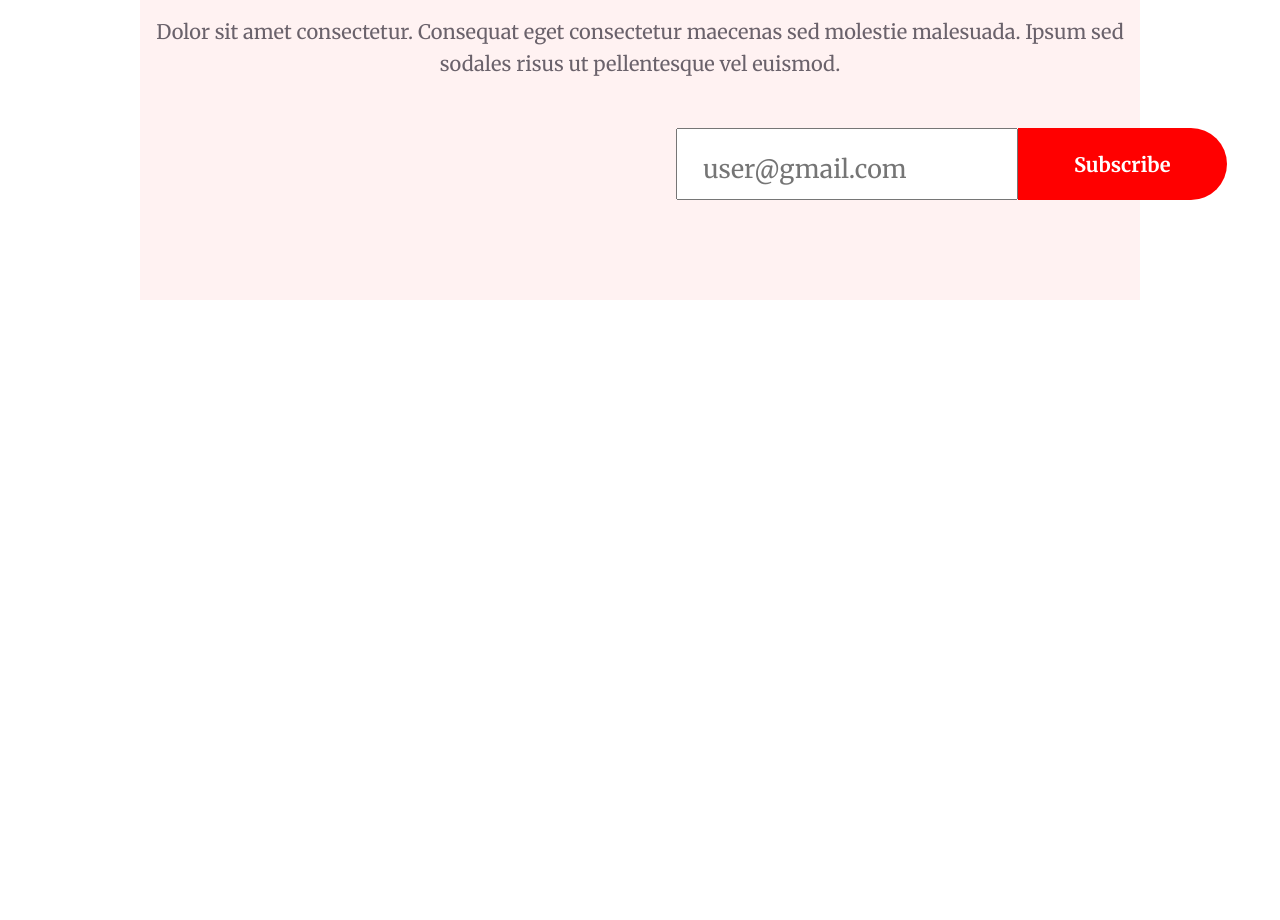
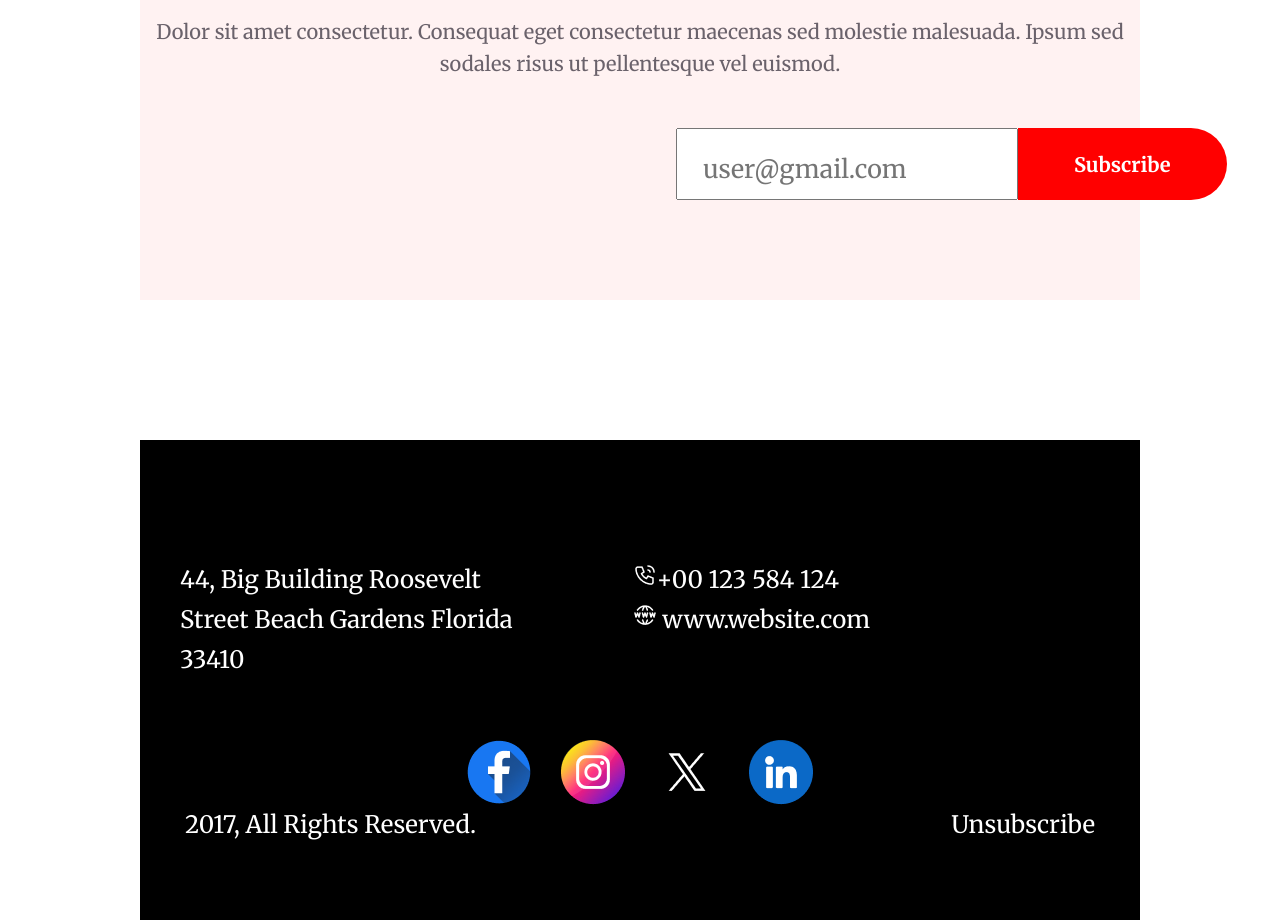
Before and after one commit to usainu969/first-assignment, a plain HTML site: page index.html in a window 1280 px wide. Shown: the part 6122-7042 px from the top of the page. Before the commit the page ends 6422 px from the top, so only its background shows below. Drawn offline with Linux system fonts and the light colour scheme.

Commit message:
footer section style added

```diff
--- a/index.html
+++ b/index.html
@@ -132,13 +132,40 @@
                 <p>Dolor sit amet consectetur. Consequat eget consectetur maecenas sed molestie malesuada. Ipsum sed sodales risus ut pellentesque vel euismod. </p>
             </div>
             <div class="subscribe-btn">
-                <input placeholder="user@gmail.com" type="email" name="Subscribe" id="email"> <span class="sub-btn">Subscribe</span>
+                <input placeholder="user@gmail.com" type="email" name="Subscribe" id="email">
+                <span class="sub-btn">Subscribe</span>
 
             </div>
         </div>
        </section>
+       </main>
 
-       </main>
+    <footer>
+        <div class="footer-section">
+            <div class="address-footer">
+                <div class="address-text">
+                    <p>44, Big Building Roosevelt Street
+                        Beach Gardens Florida 33410</p>
+                </div>
+                <div class="contact-address">
+                    <p><img src="styles/images/Call.png" alt="">+00 123 584 124</p>
+                    <p><img src="styles/images/Website.png" alt=""> www.website.com</p>
+                </div>
+            </div>
+            <div class="social-link">
+                <div class="fb"><img src="styles/images/Facebook.png" alt=""></div>
+                <div class="instagram"><img src="styles/images/Instagram.png" alt=""></div>
+                <div class="fb"><img src="styles/images/Twitter.png" alt=""></div>
+                <div class="fb"><img src="styles/images/Linkedin.png" alt=""></div>
+            </div>
+            <div class="all-rights-reserve">
+                <p>2017, All Rights Reserved.</p>
+                <p>Unsubscribe</p>
+
+
+            </div>
+        </div>
+    </footer>
 </body>
 
 </html>
--- a/styles/styles.css
+++ b/styles/styles.css
@@ -399,3 +399,59 @@ input {
     padding-left: 56px;
     padding-right: 56px;
 }
+
+/* --------footer section------------ */
+
+.footer-section {
+    background-color: black;
+    margin-left: 140px;
+    margin-right: 140px;
+    margin-top: 140px;
+}
+
+.address-footer {
+    display: flex;
+    justify-content: space-between;
+    padding-top: 120px;
+    padding-right: 270px;
+    padding-left: 40px;
+}
+
+.address-text {
+    display: block;
+    color: #FFF;
+    font-size: 24px;
+    font-weight: 500;
+    line-height: 40px;
+    width: 375px;
+    height: 80px;
+}
+
+.contact-address {
+    color: #FFF;
+    font-size: 24px;
+    font-weight: 500;
+    line-height: 40px;
+}
+
+.social-link {
+    display: flex;
+    justify-content: center;
+    gap: 30px;
+    padding-top: 100px;
+
+}
+
+
+
+.all-rights-reserve {
+    display: flex;
+    justify-content: space-between;
+    padding-left: 45px;
+    padding-right: 45px;
+    padding-bottom: 80px;
+    color: #FFF;
+    font-size: 24px;
+    font-weight: 500;
+    line-height: normal;
+}
```
